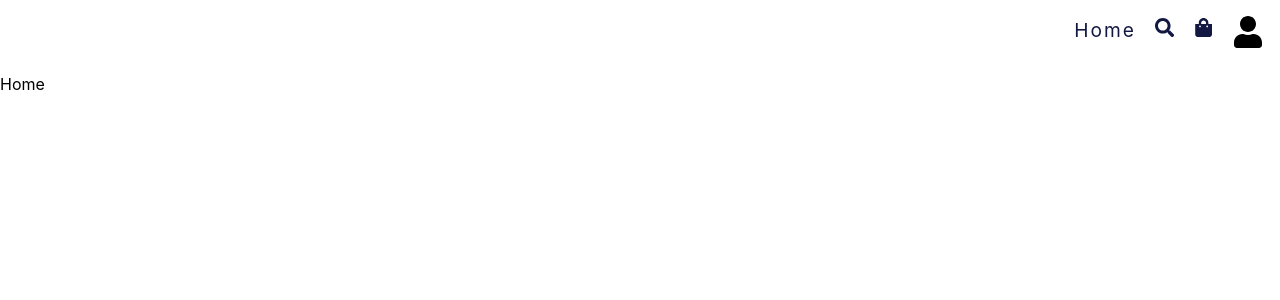
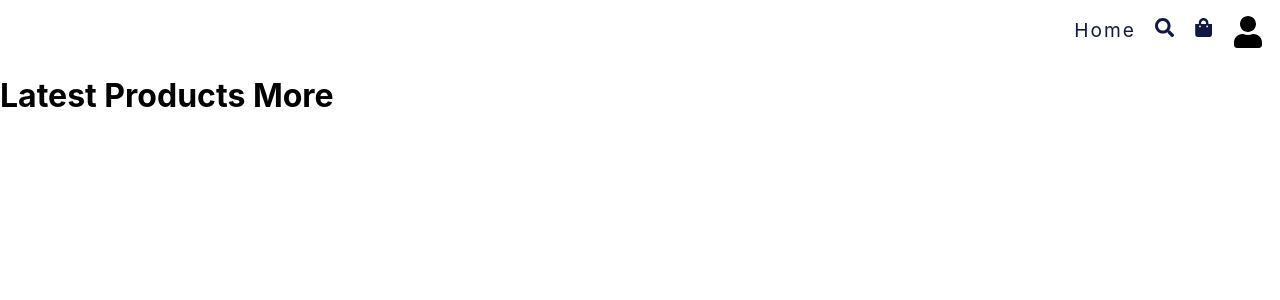
Before and after one commit to Shubz224/MarketPlace, a React (Vite) app in the folder ecommerce-frontend/: page / in a window 1280 px wide. Shown: the top 300 px of the page. Built offline with nearby package versions, Linux system fonts and the light colour scheme.

Commit message:
Home page <section> added, also section for  top products from  array to display them, added more  button  to map throughout the products array form backend api

```diff
--- a/ecommerce-frontend/src/Pages/home.tsx
+++ b/ecommerce-frontend/src/Pages/home.tsx
@@ -1,8 +1,22 @@
-import React from 'react'
+
+import { Link } from "react-router-dom"
 
 const Home = () => {
   return (
-    <div>Home</div>
+    <div className="home">
+    <section>
+
+    </section>
+
+
+    <h1>
+     Latest Products
+     <Link to = "/search" className="findmore"> More</Link>
+    </h1>
+    <main>
+
+    </main>
+</div>
   )
 }
 
```
